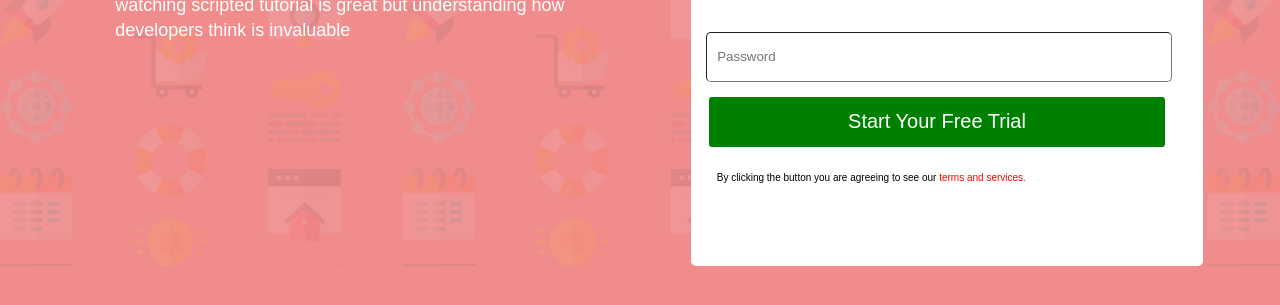
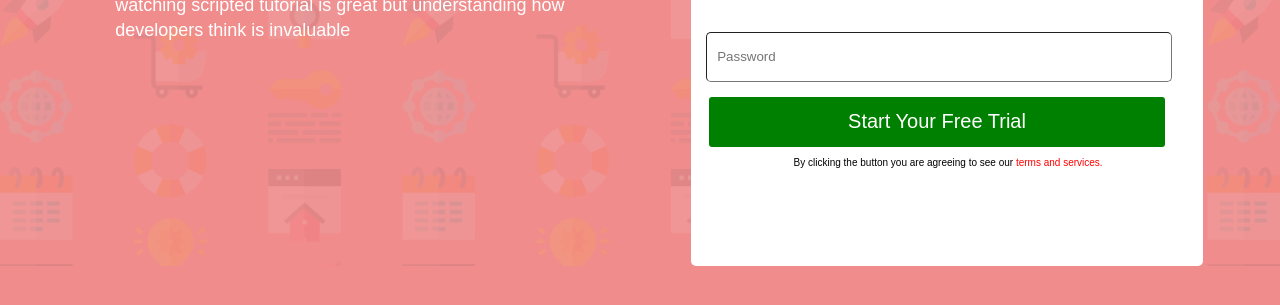
Before and after one commit to Adexzybee/Registration-Form, a plain HTML site: page index.html in a window 1280 px wide. Shown: the part 347-652 px from the top of the page. Drawn offline with Linux system fonts and the light colour scheme.

Commit message:
fifth commit

```diff
--- a/style.css
+++ b/style.css
@@ -115,8 +115,8 @@ button
 #terms
 {
    font-size: x-small;
-   margin: 5%;
-   margin-left: 5%;
+   margin: 2%;
+   margin-left: 20%;
 }
 @media screen and (min-width:200px) and (max-width: 768px){
    #main-container-div{
```
